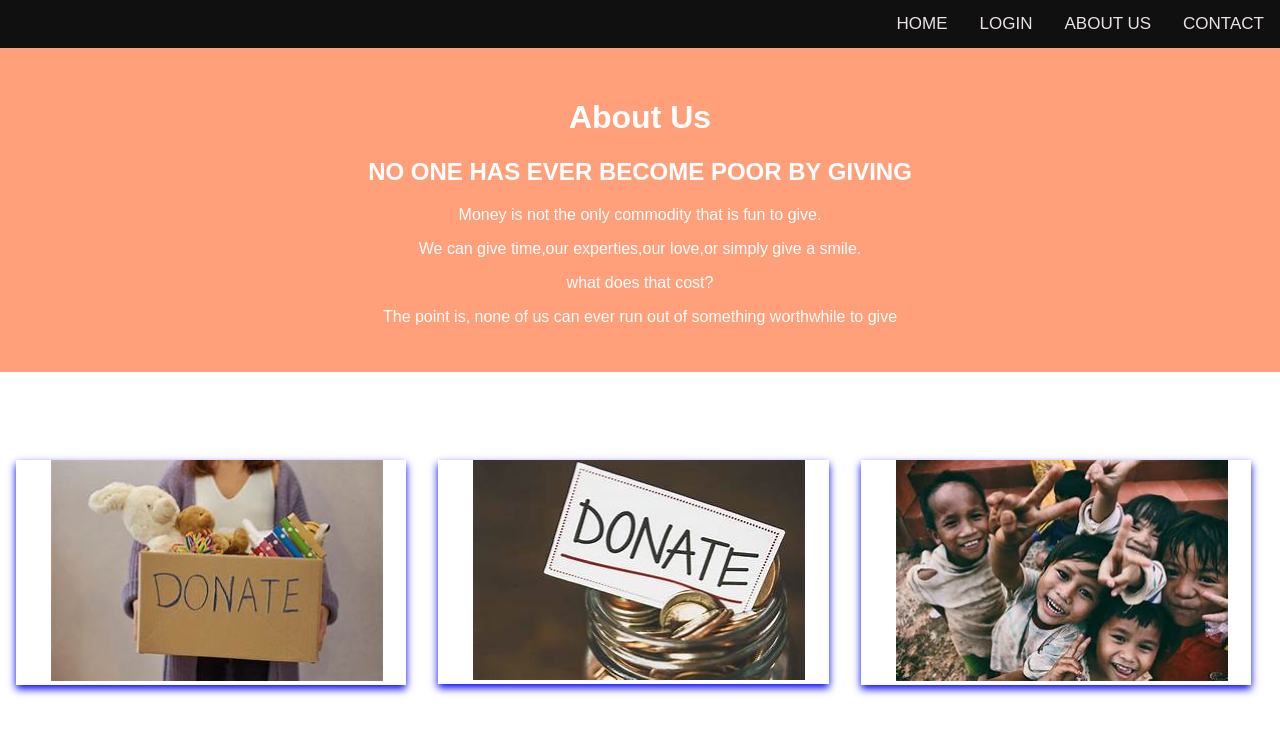
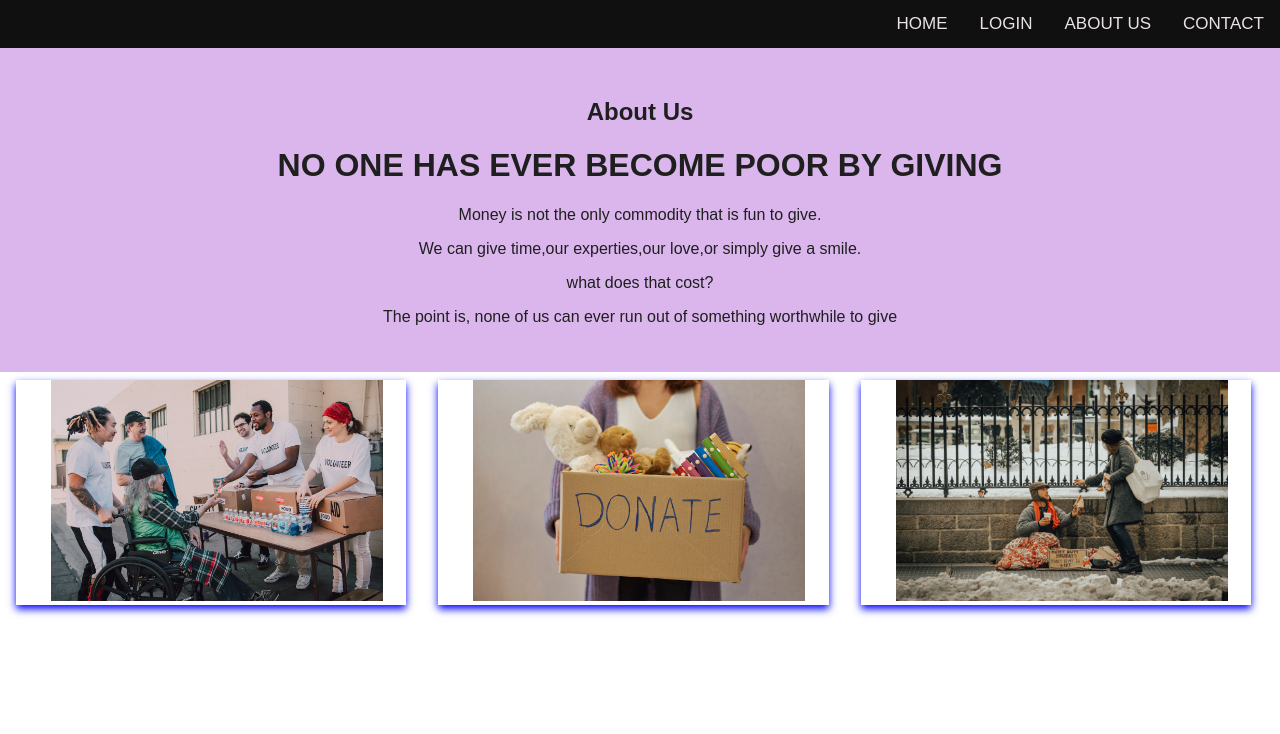
Before and after one commit to anzila-raslin/charity, a plain HTML site: page pages/about.html in a window 1280 px wide. Drawn offline with Linux system fonts and the light colour scheme.

Commit message:
pages modified

```diff
--- a/pages/about.html
+++ b/pages/about.html
@@ -45,7 +45,7 @@
   width: 33%;
   margin-bottom: 40px;
   padding: 0 8px;
-  margin-top: 80px;
+
 
 }
 
@@ -57,8 +57,8 @@
 .about-section {
   padding: 30px;
   text-align: center;
-  background-color: lightsalmon;
-  color: white;
+  background-color: rgb(218, 182, 236);
+  color: rgb(31, 31, 31);
 }
 
 /* .button {
@@ -94,8 +94,8 @@
         <a href="../index.html">HOME</a>
     </div>
     <div class="about-section">
-        <h1>About Us</h1>
-        <h2>NO ONE HAS EVER BECOME POOR BY GIVING</h2>
+        <h2>About Us</h2>
+        <h1>NO ONE HAS EVER BECOME POOR BY GIVING</h1>
         <p>Money is not the only commodity that is fun to give.</p>
         <p>We can give time,our experties,our love,or simply give a smile.</p>
         <p>what does that cost?</p>
@@ -104,19 +104,19 @@
       <div class="row">
         <div class="column">
           <div class="card">
-            <img src="../asset/img/image1.png" style="width: 85%;margin-left: 35px;">
+            <img src="../asset/img/img4.png" style="width: 85%; margin-left: 35px;">
           </div>
         </div>
 
         <div class="column">
           <div class="card">
-            <img src="../asset/img/image2.png"  style="width: 85%; margin-left: 35px;">
+            <img src="../asset/img/img3.png"  style="width: 85%; margin-left: 35px;">
           </div>
         </div>
 
         <div class="column">
           <div class="card">
-            <img src="../asset/img/image3.png" style="width: 85%;margin-left: 35px;">
+            <img src="../asset/img/img5.png" style="width: 85%;margin-left: 35px;">
           </div>
         </div>
       </div>
```
Also changed, not shown: index.html (+3 -3 lines), pages/login.html (+1 -1 lines), asset/img/2358938.jpg (deleted), asset/img/bgimage.png (deleted), asset/img/bgimage1.png (deleted), asset/img/bgimage2.png (deleted), asset/img/image1.png (deleted), asset/img/image2.png (deleted), asset/img/image3.png (deleted), asset/img/img2.png, asset/img/img3.png (added), asset/img/img4.png (added), asset/img/img5.png (added).
